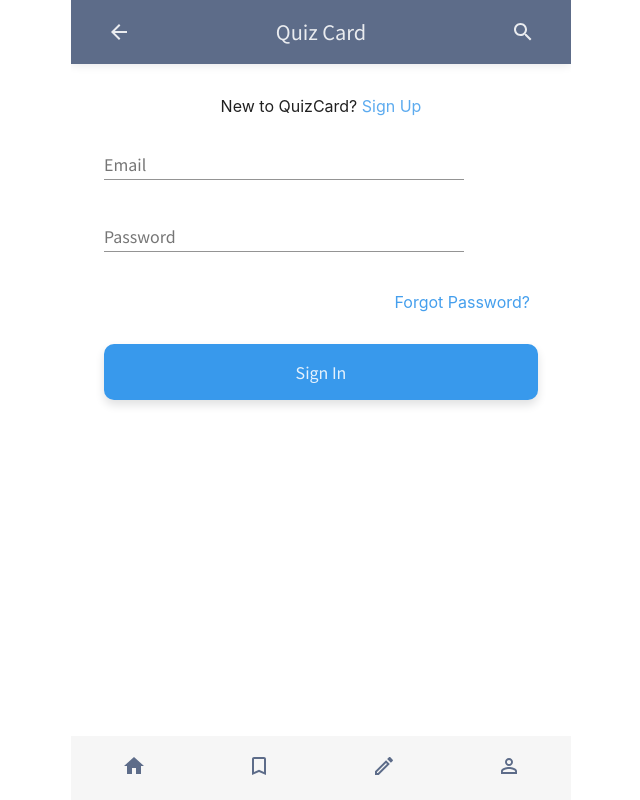
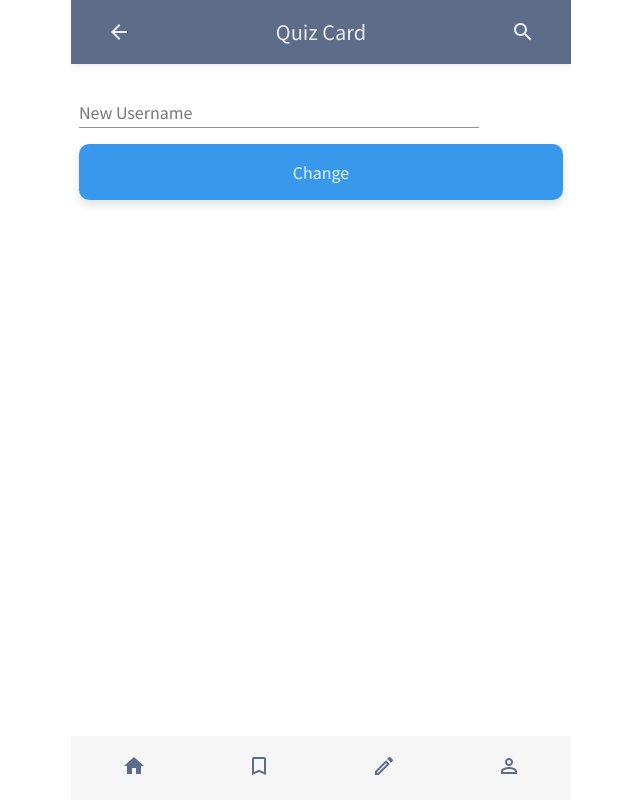
Before and after one commit to de2008de/vanpanda_quiz_card_ui, a React (Create React App) app: page /profile/change_username in a window 1280 px wide. Before the commit this address led to /login. Shown: the whole page, without its empty margins (319-959 px from the left). Built offline with nearby package versions, Linux system fonts and the light colour scheme; no server answers; a web font is replaced by a local one; what react-stripe-elements would draw is missing.

Commit message:
Add change username page

```diff
--- /dev/null
+++ b/src/assets/css/pages/ChangeUsernamePage.css
@@ -0,0 +1,29 @@
+.ChangeUsernamePage .button-group .button {
+    flex-grow: 1;
+    background-position: center;
+    transition: background 0.8s;
+    color: #fff;
+    background: #3899ec;
+}
+
+.ChangeUsernamePage .button-group .button:hover {
+    background: #3899ec radial-gradient(circle, transparent 1%, #3899ec 1%) center/15000%;
+}
+
+.ChangeUsernamePage .button-group .button:active {
+    background-color: #6cb6f1;
+    background-size: 100%;
+    transition: background 0s;
+}
+
+.ChangeUsernamePage .loader-wrapper {
+    display: flex;
+    justify-content: center;
+    align-items: center;
+}
+
+.ChangeUsernamePage .done-icon {
+    color: #00E676;
+    display: flex;
+    justify-content: center;
+}
--- a/src/assets/css/pages/ProfilePage.css
+++ b/src/assets/css/pages/ProfilePage.css
@@ -5,3 +5,7 @@
 .ProfilePage .button {
     flex-grow: 1;
 }
+
+.ProfilePage .button.sign-out {
+    background: #FEB06A;
+}
--- a/src/components/Route/WCRouter.js
+++ b/src/components/Route/WCRouter.js
@@ -16,6 +16,7 @@
 import ScoreResultPage from "../pages/ScoreResultPage";
 import SearchResultPage from "../search/SearchPage";
 import ChangePasswordPage from "../pages/ChangePasswordPage";
+import ChangeUsernamePage from "../pages/ChangeUsernamePage";
 import { isToggleOn } from "../../configs/FeatureToggle";
 
 const WCRouter = () => {
@@ -40,6 +41,7 @@
                 <Route path="/studyCard/flashcard" component={FlashcardPage} />
                 <Route path="/search" exact component={SearchResultPage} />
                 <Route path="/profile/change_password" exact component={ChangePasswordPage} />
+                <Route path="/profile/change_username" exact component={ChangeUsernamePage} />
                 <Redirect to="/mycard" />
             </Switch>
         </div>
--- /dev/null
+++ b/src/components/pages/ChangeUsernamePage.js
@@ -0,0 +1,134 @@
+import React, { useState } from "react";
+import TextField from "@material-ui/core/TextField";
+import { makeStyles } from "@material-ui/core/styles";
+import axios from "axios";
+import ServerConfig from "../../configs/ServerConfig";
+import BigButton from "../buttons/BigButton";
+import CircularProgress from '@material-ui/core/CircularProgress';
+import DoneIcon from '@material-ui/icons/Done';
+import "../../assets/css/pages/ChangeUsernamePage.css";
+
+const usernameApi = "/api/v1/user/username";
+
+const useStyles = makeStyles(theme => ({
+    textField: {
+        marginLeft: theme.spacing(1),
+        marginRight: theme.spacing(1),
+        width: "80%"
+    }
+}));
+
+const ChangeUsernamePage = props => {
+    const classes = useStyles();
+    const [errorMessages, setErrorMessages] = useState({});
+    const [successMessage, setSuccessMessage] = useState(null);
+    const [isSuccess, setIsSuccess] = useState(false);
+    const [isWaiting, setIsWaiting] = useState(false);
+    const [input, setInput] = useState({
+        username: ""
+    });
+    const onChangeHandler = sFieldName => {
+        return e => {
+            const oNewInput = {};
+            oNewInput[sFieldName] = e.target.value;
+            setInput(prevState => {
+                return {
+                    ...prevState,
+                    ...oNewInput
+                };
+            });
+        };
+    };
+    const onChangeUsernameHandler = () => {
+        setErrorMessages({});
+        const headers = {
+            token: window.localStorage.getItem("token")
+        };
+        setIsWaiting(true);
+        axios
+            .put(ServerConfig.api.ip + usernameApi, {
+                username: input.username,
+            }, {
+                headers: headers
+            })
+            .then(response => {
+                setIsWaiting(false);
+                const success = response.data.success;
+                if (success) {
+                    setIsSuccess(true);
+                    setSuccessMessage("Username has been changed");
+                }
+            })
+            .catch(error => {
+                setIsWaiting(false);
+                if (!error.response) {
+                    setErrorMessages({
+                        general: "server no response"
+                    });
+                }
+                const errorMessages = error.response.data.errorMessages;
+                setErrorMessages(prevState => {
+                    return {
+                        ...errorMessages
+                    };
+                });
+            });
+    };
+    const renderLoader = () => {
+        return (
+            <div className="loader-wrapper">
+                <CircularProgress />
+            </div>
+        );
+    };
+    const renderSuccessMessage = () => {
+        return (
+            <div className="done-icon">
+                <DoneIcon fontSize="large" />
+            </div>
+        );
+    };
+    const renderChangeBtn = () => {
+        if (isWaiting) {
+            return renderLoader();
+        }
+
+        if (successMessage) {
+            return renderSuccessMessage();
+        }
+
+        return (
+            <BigButton
+                svg={null}
+                text={"Change"}
+                className="button"
+                onClickHandler={onChangeUsernameHandler}
+                disabled={isWaiting || isSuccess}
+            />
+        );
+    };
+    return (
+        <div className="ChangeUsernamePage">
+            <div>
+                <TextField
+                    id="username"
+                    label="New Username"
+                    className={classes.textField}
+                    value={input.username}
+                    onChange={onChangeHandler("username")}
+                    margin="normal"
+                    error={!!errorMessages.username}
+                    helperText={errorMessages.username}
+                    inputProps={{
+                        autoComplete: "off"
+                    }}
+                />
+            </div>
+            <div className="button-group">
+                {renderChangeBtn()}
+            </div>
+        </div>
+    );
+};
+
+export default ChangeUsernamePage;
--- a/src/components/pages/ProfilePage.js
+++ b/src/components/pages/ProfilePage.js
@@ -6,6 +6,7 @@
 
 const ProfilePage = props => {
     const [isLogout, setIsLogout] = useState(false);
+    const history = props.history;
     useEffect(() => {
         doAuthentication(props.history);
     }, [isLogout, props.history]);
@@ -14,8 +15,10 @@
         setIsLogout(true);
     };
     const onClickChangePasswordHandler = () => {
-        const history = props.history;
         history.push("/profile/change_password");
+    };
+    const onChangeUsernameHandler = () => {
+        history.push("/profile/change_username");
     };
     return (
         <div className="ProfilePage">
@@ -31,8 +34,16 @@
                 />
                 <BigButton
                     svg={null}
+                    text="Change Username"
+                    className="button"
+                    onClickHandler={onChangeUsernameHandler}
+                />
+            </div>
+            <div className="button-group">
+                <BigButton
+                    svg={null}
                     text="Sign out"
-                    className="button"
+                    className="button sign-out"
                     onClickHandler={onLogoutHandler}
                 />
             </div>
```
